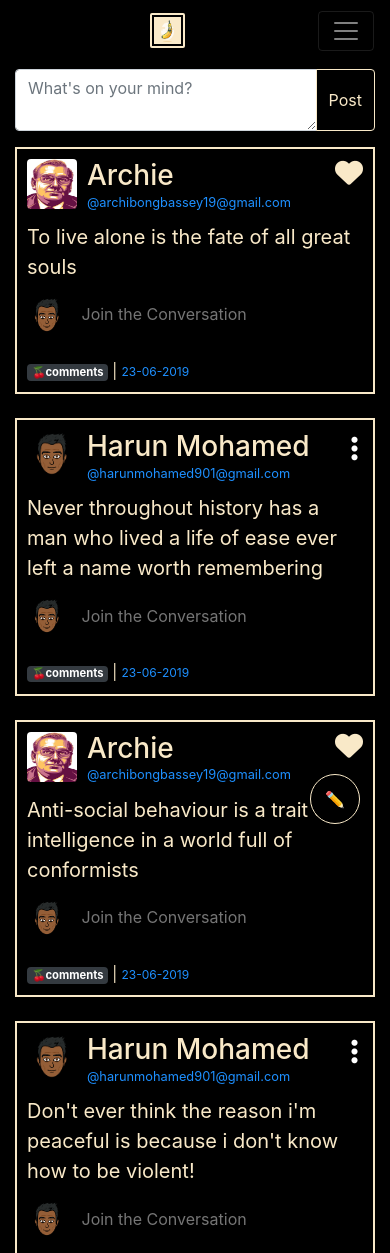
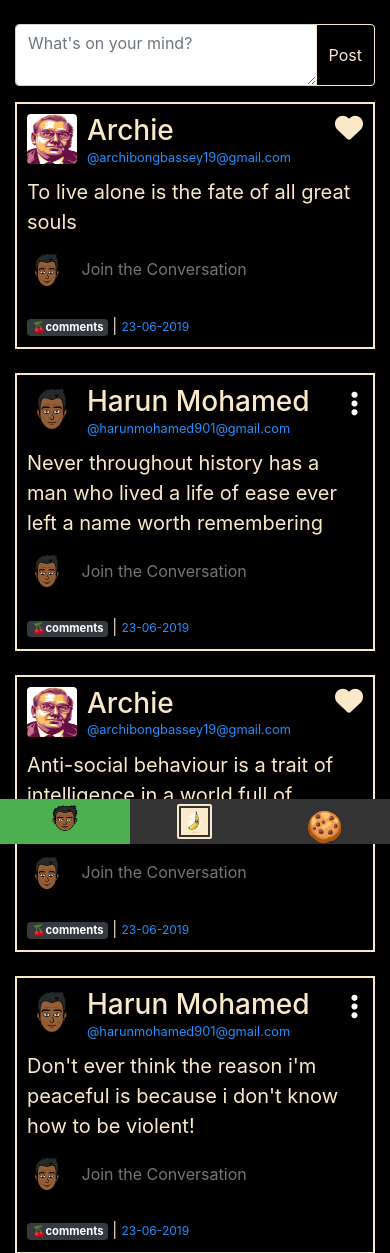
Before and after one commit to harunmohamed/bambi-v3, a Flask app: page / in a window 390 px wide. Shown: the top 1253 px of the page. Run offline with Flask 2, Linux system fonts and the light colour scheme; a user stored in the database is signed in; data comes from the database, SQL or seed files in the repository; both versions use the stored data as it was after the commit; some libraries are stand-ins or nearby versions.

Commit message:
Added a bottom navbar for phones and sidebar too

```diff
--- a/bambiv3/templates/home.html
+++ b/bambiv3/templates/home.html
@@ -182,7 +182,7 @@ header, footer {
     <div class="col-lg-6">
       <!-- content area -->
       {% if current_user.is_authenticated %}
-          <form method="POST" action="" enctype="multipart/form-data" data-toggle="popover" data-content="🍌: Here you can add short posts without Titles">
+          <form method="POST" action="" enctype="multipart/form-data">
             {{ form.hidden_tag() }}
               <div class="input-group mb-3">
                 {% if form.content.errors %}
--- a/bambiv3/templates/layout.html
+++ b/bambiv3/templates/layout.html
@@ -37,7 +37,7 @@
         </ul>
     </div>
     <div class="mx-auto order-0">
-      <a class="navbar-brand mx-auto" href="{{ url_for('home') }}">
+      <a class="navbar-brand mx-auto d-none d-lg-block" href="{{ url_for('home') }}">
         <img src="{{ url_for('static', filename='profile_pics/' + 'logo.png') }}" width="35" height="35" class="d-inline-block align-top" alt="" style="border:2px solid #F9E9C8; padding:2px;border-radius:2px;">
         <span class="logo"></span>
         <span class="logo"><!--BAMBI--></span>
@@ -46,7 +46,7 @@
     </div>-->
       </a>
   </div>
-    <button class="navbar-toggler" type="button" data-toggle="collapse" data-target=".dual-collapse2">
+    <button class="navbar-toggler d-none" type="button" data-toggle="collapse" data-target=".dual-collapse2">
         <span class="navbar-toggler-icon"></span>
     </button>
     <div class="progress-container d-block d-sm-none">
@@ -94,10 +94,33 @@
   {% block content %} {% endblock %}
 
   {% if current_user.is_authenticated %}
-      <div id="new_post">
+      <div id="new_post" class=" d-none d-lg-block">
           <button class="post_btn"><a href="{{ url_for('new_post') }}" style="color:#F9E9C8;" data-toggle="popover" data-content="🍌: Add Longer Posts with Titles">✏</a></button>
         </div>
     {% endif %}
+
+    <div class="bottom d-block d-sm-none">
+
+      <a href="{{url_for('user_posts', username=current_user.username)}}" class="active"><img src="{{ url_for('static', filename='profile_pics/' + current_user.image_file) }}" alt="default profile" class="profile-thumbnail" width="40px" height="40px;" style="padding-bottom: 10px;"></a>
+
+      <a href="{{ url_for('home') }}"><img src="{{ url_for('static', filename='profile_pics/' + 'logo.png') }}" width="35px" height="35px;" class="d-inline-block align-top" alt="" style="border:2px solid #F9E9C8;padding:2px;border-radius:2px;"></a>
+
+      <a style="font-size:30px;cursor:pointer;" onclick="openNav()">🍪</a>
+
+    </div>
+
+    <div id="mySidenav" class="sidenav">
+  <a href="javascript:void(0)" class="closebtn" onclick="closeNav()">&times;</a>
+  <a class="dropdown-item" href="{{ url_for('new_post') }}"> 🍧 Post</a>
+   <a class="dropdown-item" href="{{ url_for('inbox') }}"> 💬 Inbox</a>
+  <a class="dropdown-item" href="{{ url_for('discover') }}"> 🔥 Discover Friends</a>
+  <a class="dropdown-item" href="{{ url_for('explore') }}"> 🔱 Explore</a>
+  <a class="dropdown-item" href="{{ url_for('market') }}"> 👜 Market</a>
+  <a class="dropdown-item" href="{{ url_for('account') }}"> 🍪 Settings</a>
+  <a class="dropdown-item" href="{{ url_for('about') }}"> 🕯 About Bambi</a>
+  <a class="dropdown-item" href="{{ url_for('logout') }}"> 🛫 Logout</a>
+</div>
+
     <style>
           .post_btn{
       background-color : #000;
@@ -148,6 +171,69 @@
       background: #4caf50;
       width: 0%;
     }
+    .bottom {
+    overflow: hidden;
+    background-color: #333;
+    position: fixed;
+    bottom: 0;
+    width: 100%;
+  }
+
+  .bottom a {
+    float: left;
+    display: block;
+    color: #f2f2f2;
+    text-align: center;
+    text-decoration: none;
+    font-size: 17px;
+    width:33.3%;
+    height: 45px;
+    padding-bottom: 10px;
+    padding-top: 5px;
+  }
+
+  .bottom a:hover {
+    background: #000;
+    color: #F9E9C8;
+  }
+
+  .bottom a.active {
+    background-color: #4CAF50;
+    color: white;
+}
+  .sidenav {
+  height: 100%;
+  width: 0;
+  position: fixed;
+  z-index: 1;
+  top: 0;
+  left: 0;
+  background-color: #111;
+  overflow-x: hidden;
+  transition: 0.5s;
+  padding-top: 60px;
+}
+
+.sidenav a {
+  padding: 8px 8px 8px 32px;
+  text-decoration: none;
+  font-size: 25px;
+  color: #818181;
+  display: block;
+  transition: 0.3s;
+}
+
+.sidenav a:hover {
+  color: #000;
+}
+
+.sidenav .closebtn {
+  position: absolute;
+  top: 0;
+  right: 25px;
+  font-size: 36px;
+  margin-left: 50px;
+}
     </style>
 
 
@@ -177,6 +263,15 @@
   });
 </script>
 <script>
+function openNav() {
+  document.getElementById("mySidenav").style.width = "250px";
+}
+
+function closeNav() {
+  document.getElementById("mySidenav").style.width = "0";
+}
+</script>
+<script>
 // Custom progress bar beneath logo
 window.onscroll = function() {myFunction()};
 
```
Also changed, not shown: bambiv3/site.db.
